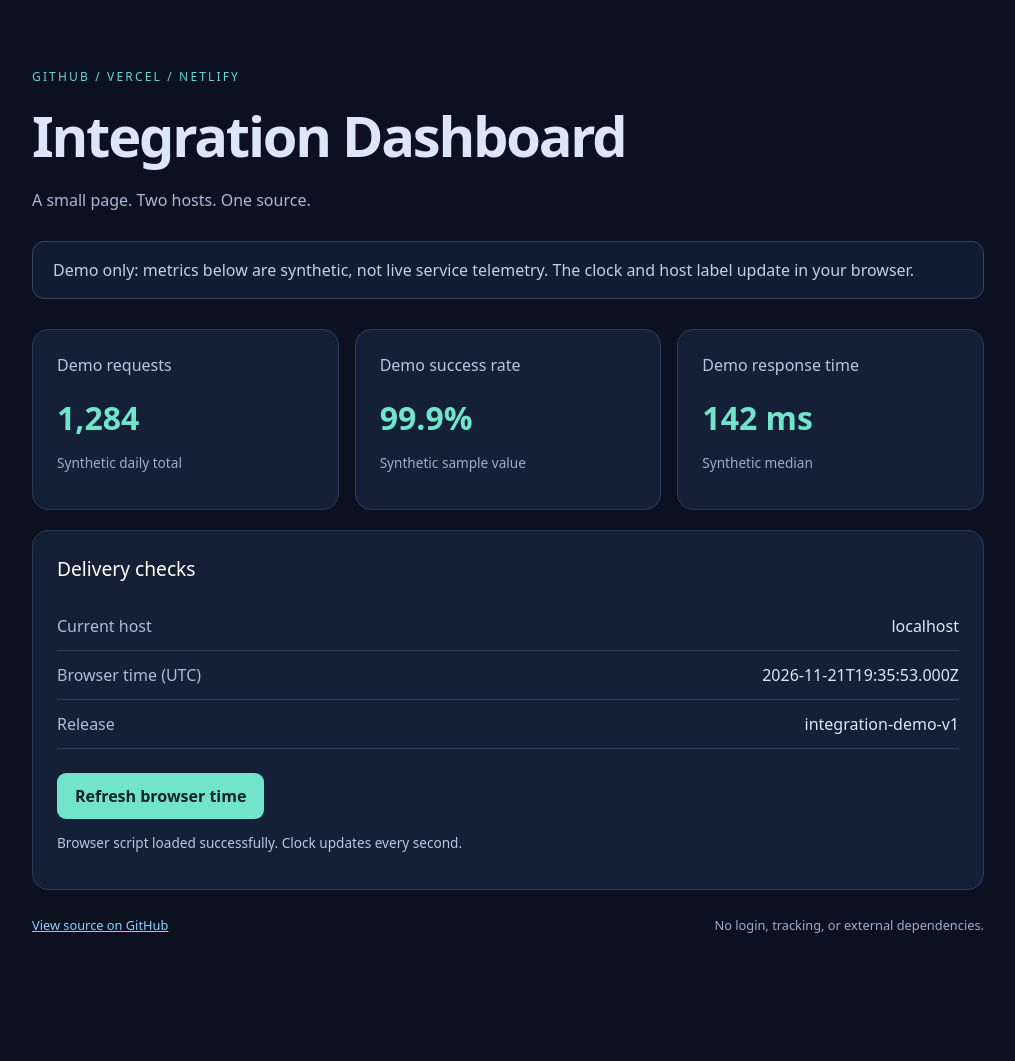
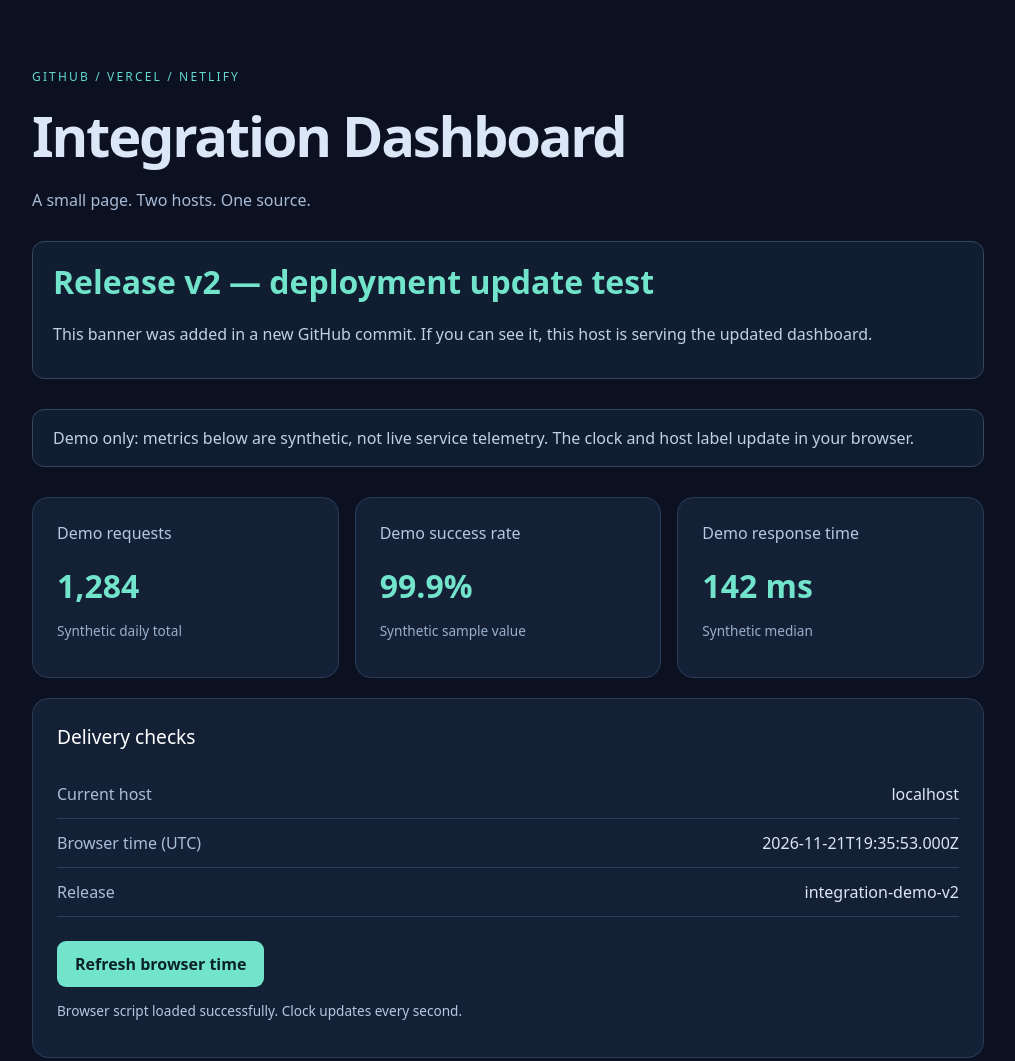
Before and after one commit to deepak-akkil/integration-dashboard-demo, a plain HTML site: page index.html in a window 1280 px wide. Shown: the top 1061 px of the page, without its empty margins (132-1147 px from the left). Before the commit the page ends 990 px from the top, so only its background shows below. Drawn offline with Linux system fonts and the light colour scheme.

Commit message:
Show release v2 banner to test automatic deployment updates

```diff
--- a/index.html
+++ b/index.html
@@ -4,16 +4,17 @@
 <head>
 <meta charset="utf-8"><meta name="viewport" content="width=device-width, initial-scale=1">
 <meta name="description" content="A simple synthetic-data dashboard for testing GitHub, Vercel and Netlify delivery.">
-<title>Integration Dashboard</title><link rel="stylesheet" href="styles.css"><script src="app.js" defer></script>
+<title>Integration Dashboard - Release v2</title><link rel="stylesheet" href="styles.css"><script src="app.js" defer></script>
 </head>
 <body><main>
 <header><p class="eyebrow">GITHUB / VERCEL / NETLIFY</p><h1>Integration Dashboard</h1><p>A small page. Two hosts. One source.</p></header>
+<section class="notice" aria-label="Release update"><strong>Release v2 — deployment update test</strong><p>This banner was added in a new GitHub commit. If you can see it, this host is serving the updated dashboard.</p></section>
 <section class="notice" aria-label="Data disclosure">Demo only: metrics below are synthetic, not live service telemetry. The clock and host label update in your browser.</section>
 <section class="cards" aria-label="Synthetic metrics">
 <article><h2>Demo requests</h2><strong>1,284</strong><p>Synthetic daily total</p></article>
 <article><h2>Demo success rate</h2><strong>99.9%</strong><p>Synthetic sample value</p></article>
 <article><h2>Demo response time</h2><strong>142 ms</strong><p>Synthetic median</p></article>
 </section>
-<section class="panel"><h2>Delivery checks</h2><dl><div><dt>Current host</dt><dd id="host">JavaScript not yet run</dd></div><div><dt>Browser time (UTC)</dt><dd id="clock">JavaScript not yet run</dd></div><div><dt>Release</dt><dd>integration-demo-v1</dd></div></dl><button id="refresh" type="button">Refresh browser time</button><p id="message" role="status">Static HTML loaded. Waiting for browser script.</p><noscript><p>JavaScript is disabled. Static demo metrics remain available.</p></noscript></section>
+<section class="panel"><h2>Delivery checks</h2><dl><div><dt>Current host</dt><dd id="host">JavaScript not yet run</dd></div><div><dt>Browser time (UTC)</dt><dd id="clock">JavaScript not yet run</dd></div><div><dt>Release</dt><dd>integration-demo-v2</dd></div></dl><button id="refresh" type="button">Refresh browser time</button><p id="message" role="status">Static HTML loaded. Waiting for browser script.</p><noscript><p>JavaScript is disabled. Static demo metrics remain available.</p></noscript></section>
 <footer><a href="https://github.com/deepak-akkil/integration-dashboard-demo">View source on GitHub</a><span>No login, tracking, or external dependencies.</span></footer>
 </main></body></html>
```
